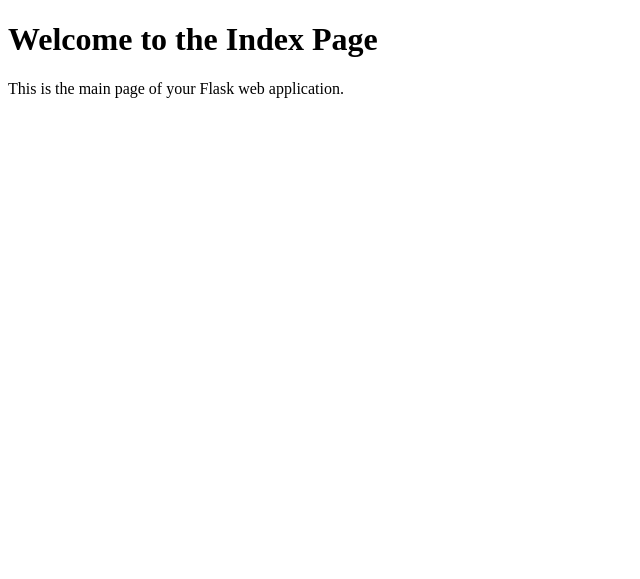
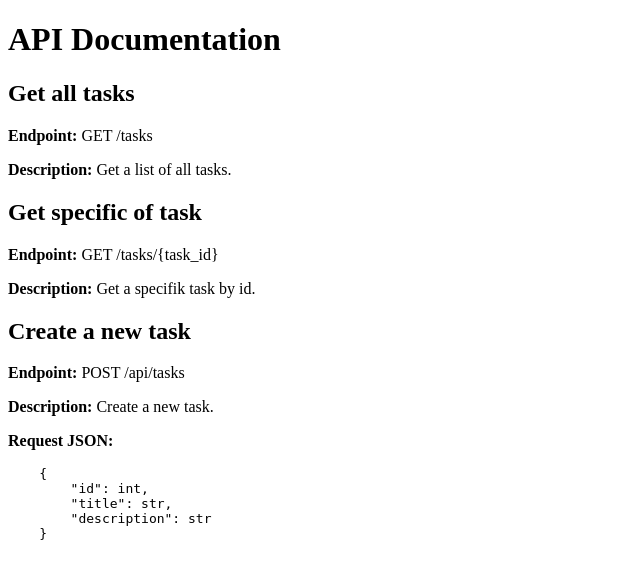
Before and after one commit to Alledarw/TaskAPI, a Flask app: page / in a window 1280 px wide. Shown: the top 579 px of the page, without its empty margins (0-640 px from the left). Run offline with Flask 3, Linux system fonts and the light colour scheme.

Commit message:
Finished API for "Godkänt"

```diff
--- a/app.py
+++ b/app.py
@@ -43,6 +43,7 @@ def get_all_categories():
         categories.append(task["category"])
 
     return jsonify(categories)
+
 
 # GET {categories/category}
 @app.route("/categories/<category>", methods=["GET"])
@@ -99,11 +100,35 @@ def delete_task(task_id):
         return "Task not found", 404
 
 
-# PUT /tasks/{task_id} Uppdaterar en task med ett specifikt id.
+# PUT /tasks/{task_id}
+@app.route("/tasks/<int:task_id>", methods=["PUT"])
+def update_task(task_id):
+    tasks = get_task()
 
-# PUT /tasks/{task_id}/complete Markerar en task som färdig.
+    for task in tasks:
+        if task["id"] == task_id:
+            task["id"] = request.json.get("id")
+            task["description"] = request.json.get("description")
+            task["category"] = request.json.get("category")
+            task["status"] = request.json.get("status")
+            with open("tasks.json", "w") as data:
+                json.dump(tasks, data)
 
-# GET /tasks/categories/{category_name} Hämtar alla tasks från en specifik kategori.
+            return jsonify({"msg": "updated task successfully!"})
+
+
+# PUT complete
+@app.route("/tasks/<int:task_id>/complete", methods=["PUT"])
+def change_status(task_id):
+    tasks = get_task()
+
+    for task in tasks:
+        if task["id"] == task_id:
+            task["status"] = "complete"
+            with open("tasks.json", "w") as data:
+                json.dump(tasks, data)
+
+            return jsonify({"msg": "Status changed successfully!"})
 
 
 if __name__ == '__main__':
--- a/templates/index.html
+++ b/templates/index.html
@@ -1,10 +1,29 @@
 <!DOCTYPE html>
 <html>
 <head>
-    <title>Index Page</title>
+    <title>API Documentation</title>
 </head>
 <body>
-    <h1>Welcome to the Index Page</h1>
-    <p>This is the main page of your Flask web application.</p>
+    <h1>API Documentation</h1>
+
+    <h2>Get all tasks</h2>
+    <p><strong>Endpoint:</strong> GET /tasks</p>
+    <p><strong>Description:</strong> Get a list of all tasks.</p>
+
+     <h2>Get specific of task</h2>
+    <p><strong>Endpoint:</strong> GET /tasks/{task_id}</p>
+    <p><strong>Description:</strong> Get a specifik task by id.</p>
+
+    <h2>Create a new task</h2>
+    <p><strong>Endpoint:</strong> POST /api/tasks</p>
+    <p><strong>Description:</strong> Create a new task.</p>
+    <p><strong>Request JSON:</strong></p>
+    <pre>
+    {
+        "id": int,
+        "title": str,
+        "description": str
+    }
+    </pre>
 </body>
 </html>
```
